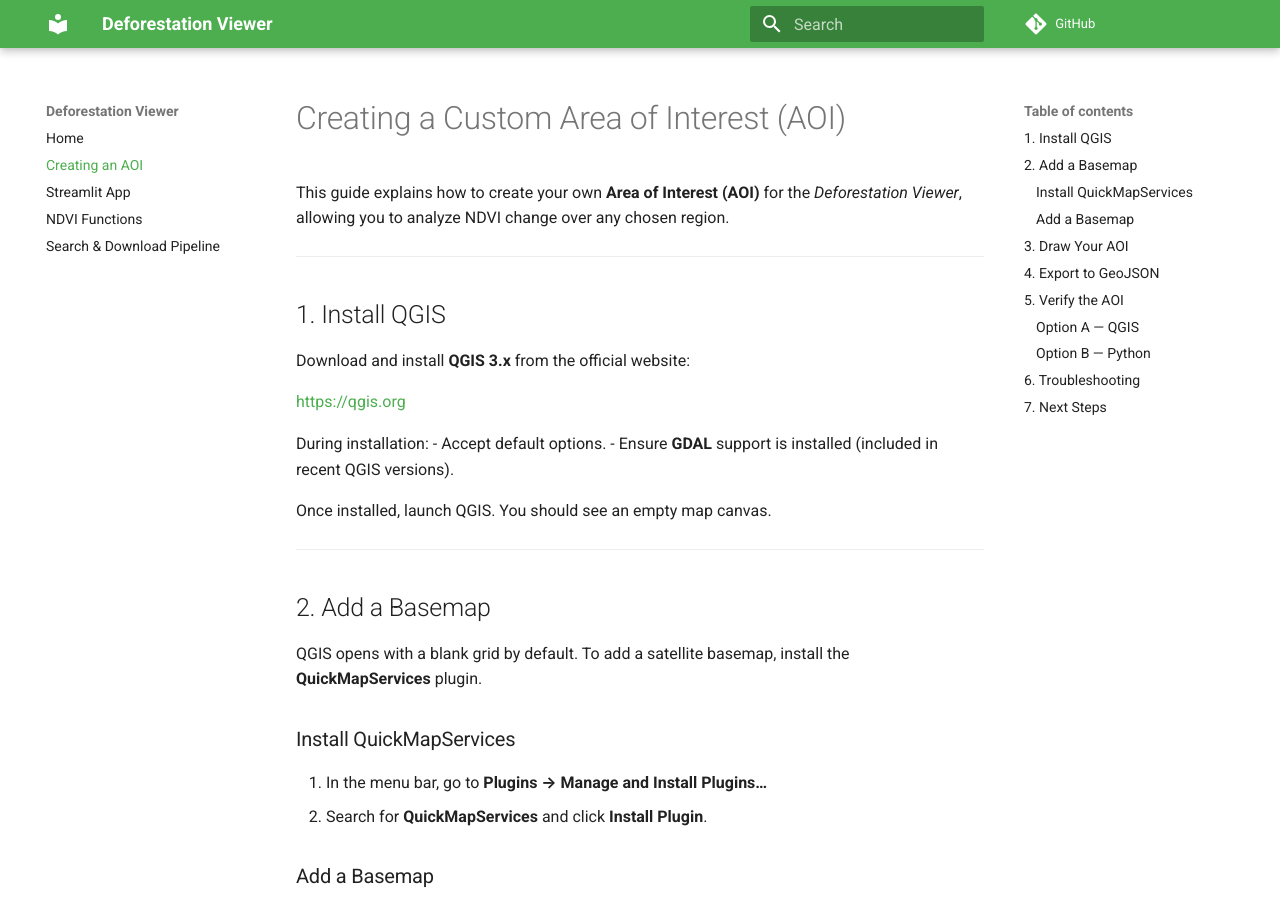
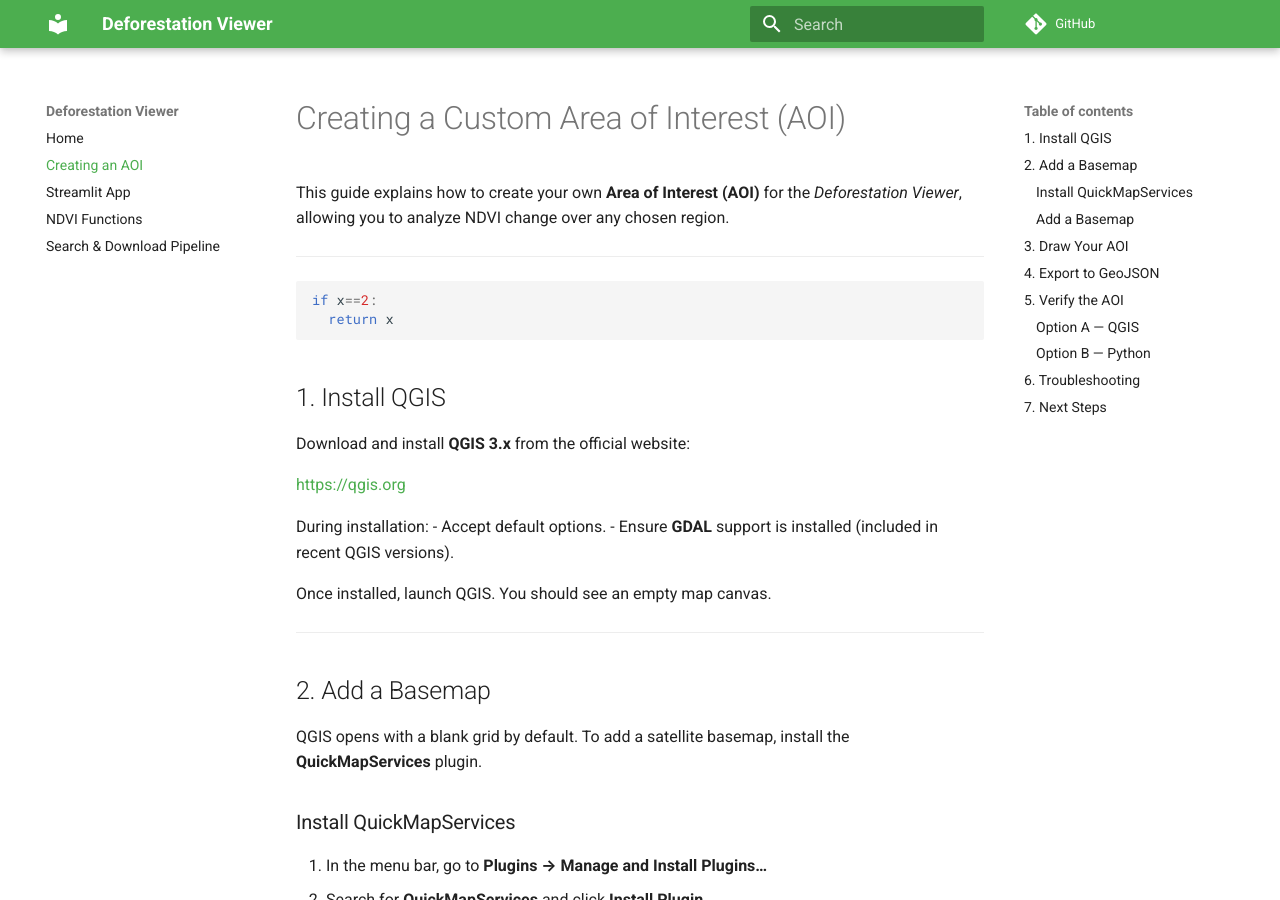
Before and after one commit to CryoAether/deforestation-viewer, an MkDocs documentation site: the page built from docs/create_aoi.md, in a window 1280 px wide and 900 px high. Built offline with MkDocs 1.6.1 and Material for MkDocs 9.7.7, drawn with Linux system fonts in a browser that asks for light colours; comment, search, counter and statistics services are not loaded.

Commit message:
Update create_aoi.md

````diff
--- a/docs/create_aoi.md
+++ b/docs/create_aoi.md
@@ -3,6 +3,11 @@
 This guide explains how to create your own **Area of Interest (AOI)** for the *Deforestation Viewer*, allowing you to analyze NDVI change over any chosen region.
 
 ---
+```python
+if x==2:
+  return x
+```
+
 
 ## 1. Install QGIS
 
````
